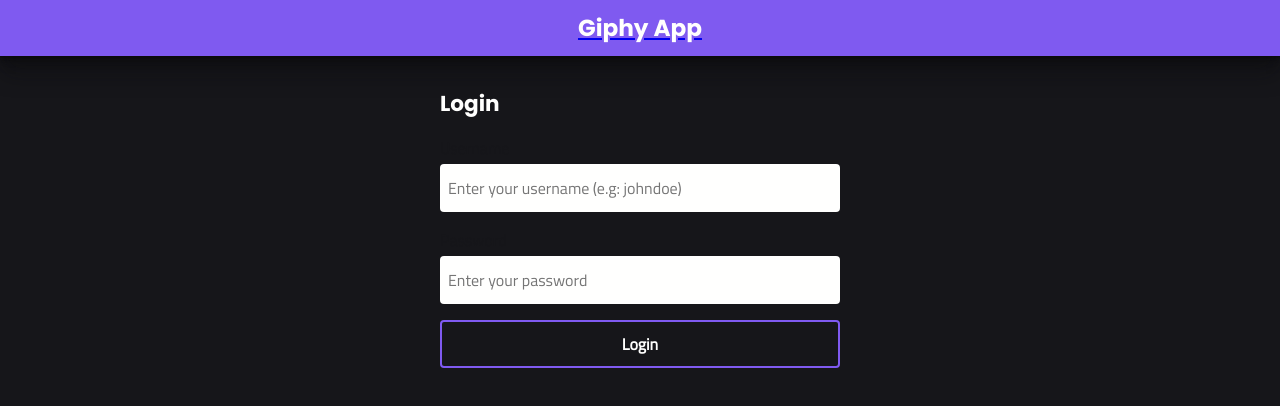
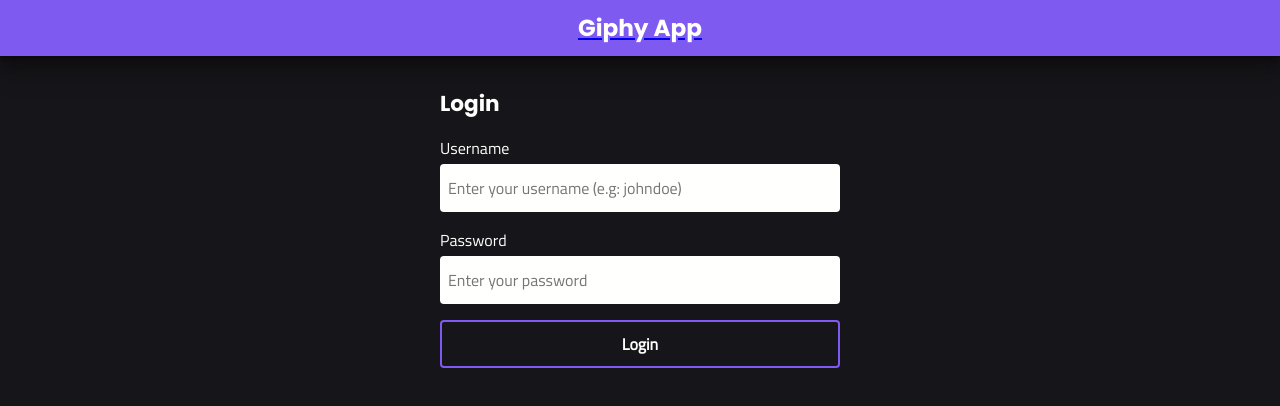
Before and after one commit to alvaro-jrr/giphy-react-app, a React (Create React App) app: page /login in a window 1280 px wide. Shown: the top 406 px of the page. Built offline with nearby package versions, Linux system fonts and the light colour scheme.

Commit message:
Label form fix

```diff
--- a/src/App.css
+++ b/src/App.css
@@ -158,7 +158,7 @@
 	max-width: 400px;
 	align-self: center;
 	justify-content: center;
-	color: var(--form-color);
+	color: var(--form-label);
 }
 
 @media screen and (min-width: 50.75rem) {
--- a/src/index.css
+++ b/src/index.css
@@ -32,6 +32,7 @@
 	--btn-text: #fffffe;
 	--highlight: #fffffe;
 	--form-input: #fffffe;
+	--form-label: #fffffe;
 	--form-color: #16161a;
 	--link: #7f5af0;
 }
```
